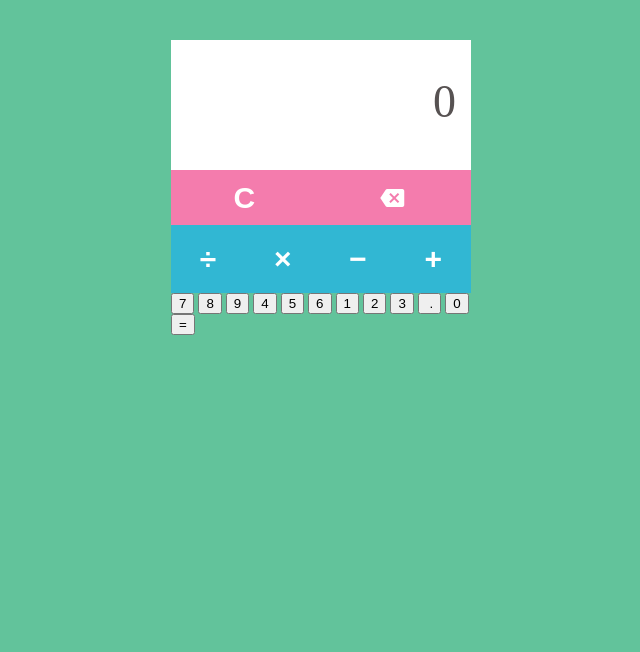
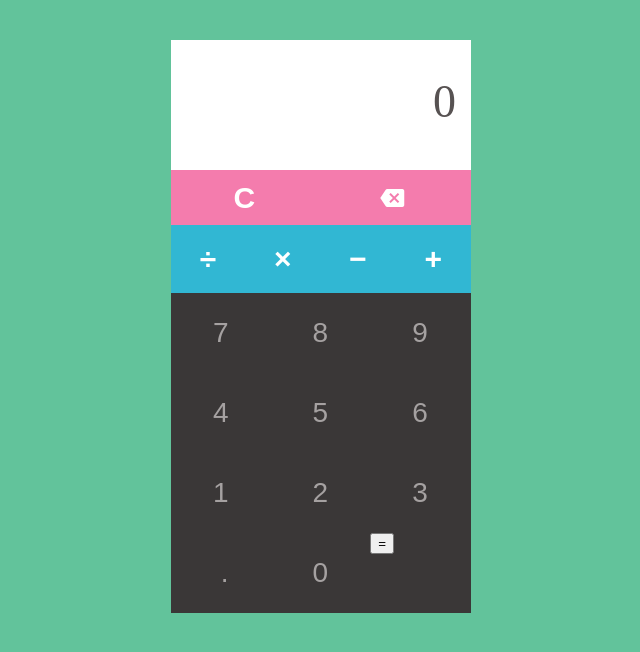
Before and after one commit to DarushDev/my-javascript-calculator, a plain HTML site: page index.html in a window 1280 px wide. Shown: the whole page, without its empty margins (319-959 px from the left). Drawn offline with nearby package versions, Linux system fonts and the light colour scheme.

Commit message:
Style calculator number buttons

```diff
--- a/style.css
+++ b/style.css
@@ -147,3 +147,50 @@ body {
 .button_operator:active {
     background-color: #1d6d7e;
 }
+
+.calc_numbers {
+    background-color: #3A3737;
+    height: 320px;
+}
+
+.button {
+    position: relative;
+    outline: none;
+    background-color: transparent;
+    border: none;
+    cursor: pointer;
+    float: left;
+    color: #A5A1A1;
+    padding: 24px 42px;
+    text-align: center;
+    text-decoration: none;
+    display: inline-block;
+    font-size: 28px;
+    margin: 0px;
+    -webkit-transition-duration: 0.4s; /* Safari */
+    transition-duration: 0.4s;
+}
+
+.button:after {
+    content: "";
+    background: #ffffff;
+    display: block;
+    position: absolute;
+    padding-top: 80%;
+    padding-left: 102%;
+    margin-left: -42px !important;
+    margin-top: -60%;
+    opacity: 0;
+    transition: all 0.4s;
+}
+
+.button:active:after {
+    padding: 0;
+    margin: 0;
+    opacity: 1;
+    transition: 0s;
+}
+
+.button:active {
+    background-color: #282626;
+}
```
